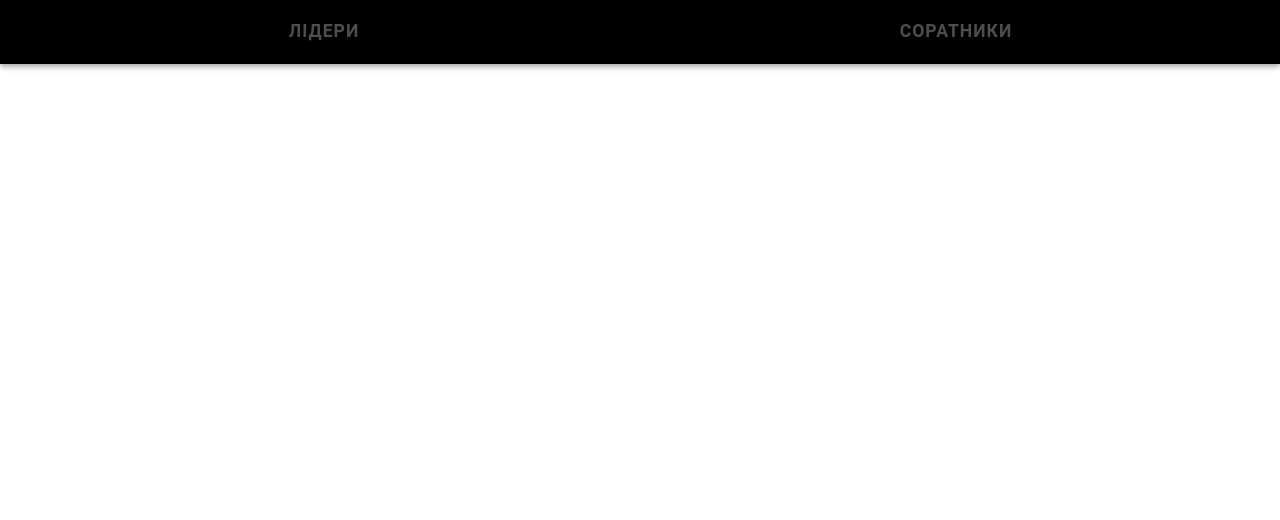
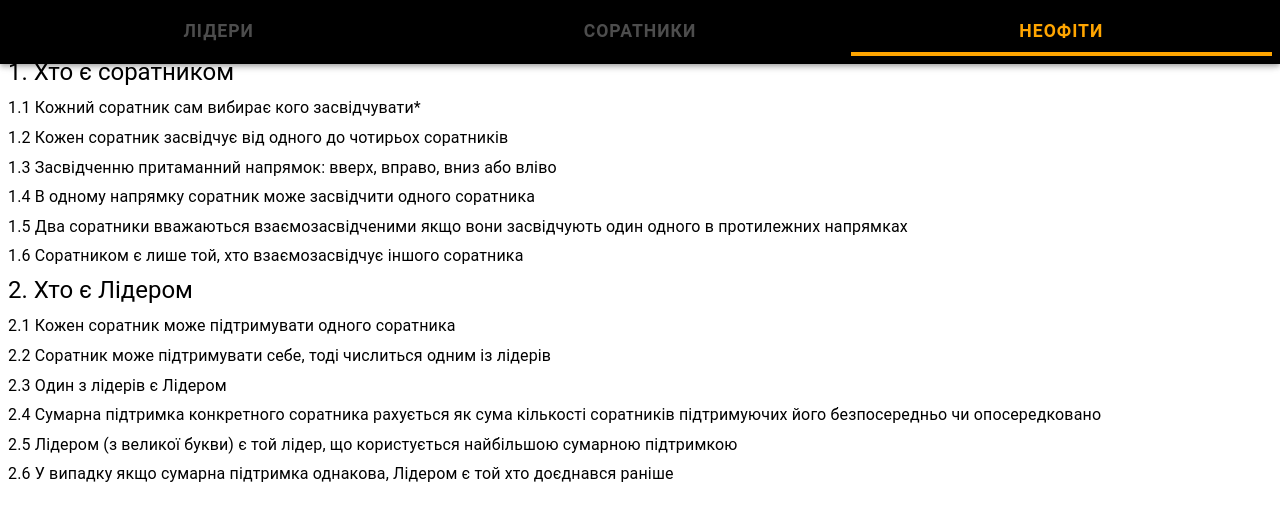
Before and after one commit to livotron/sproba-1, a React (Create React App) app: page /newcomers in a window 1280 px wide. Before the commit this address had no page. Shown: the top 520 px of the page. Built offline with nearby package versions, Linux system fonts and the light colour scheme.

Commit message:
added newcomers page

```diff
--- a/src/App.tsx
+++ b/src/App.tsx
@@ -13,6 +13,7 @@ import LeadersPage from "./features/leaders/leadersPage";
 import { Provider } from "react-redux";
 import store from "./store";
 import { getContrastYIQ } from "./utils/colors";
+import NewcomersPage from "./features/newcomers/NewcomersPage";
 
 export const userColor = "#FFA500";
 
@@ -27,7 +28,7 @@ export const mainTheme = createTheme({
   },
 });
 
-const tabRoutes = ["/", "/associates"];
+const tabRoutes = ["/", "/associates", "/newcomers"];
 
 function MainContent() {
   const location = useLocation();
@@ -96,6 +97,7 @@ function MainContent() {
           >
             <Tab label="ЛІДЕРИ" />
             <Tab label="СОРАТНИКИ" />
+            <Tab label="НЕОФІТИ" />
           </Tabs>
         </Toolbar>
       </AppBar>
@@ -103,6 +105,7 @@ function MainContent() {
         <Route path="/" element={<LeadersPage />} />
         <Route path="/associates" element={<AssociatesPage />} />
         <Route path="/associates/:associate" element={<AssociatesPage />} />
+                <Route path="/newcomers" element={<NewcomersPage />} />
       </Routes>
     </>
   );
--- /dev/null
+++ b/src/features/newcomers/NewcomersPage.tsx
@@ -0,0 +1,57 @@
+import React from "react";
+import { Box, Typography } from "@mui/material";
+
+const NewcomersPage: React.FC = () => {
+  return (
+    <Box>
+      {/* <Typography variant="h6" gutterBottom>
+        Організація засновується на однозначному вирішенні двох питань:
+      </Typography> */}
+      <Typography variant="h5" gutterBottom>
+        1. Хто є соратником
+      </Typography>
+      <Typography variant="body1" gutterBottom>
+        1.1 Кожний соратник сам вибирає кого засвідчувати*
+      </Typography>
+      <Typography variant="body1" gutterBottom>
+        1.2 Кожен соратник засвідчує від одного до чотирьох соратників
+      </Typography>
+      <Typography variant="body1" gutterBottom>
+        1.3 Засвідченню притаманний напрямок: вверх, вправо, вниз або вліво
+      </Typography>
+      <Typography variant="body1" gutterBottom>
+        1.4 В одному напрямку соратник може засвідчити одного соратника
+      </Typography>
+      <Typography variant="body1" gutterBottom>
+        1.5 Два соратники вважаються взаємозасвідченими якщо вони засвідчують
+        один одного в протилежних напрямках
+      </Typography>
+      <Typography variant="body1" gutterBottom>
+        1.6 Соратником є лише той, хто взаємозасвідчує іншого соратника
+      </Typography>
+      <Typography variant="h5" gutterBottom>
+        2. Хто є Лідером
+      </Typography>
+      <Typography variant="body1" gutterBottom>
+        2.1 Кожен соратник може підтримувати одного соратника
+      </Typography>
+      <Typography variant="body1" gutterBottom>
+        2.2 Соратник може підтримувати себе, тоді числиться одним із лідерів
+      </Typography>
+      <Typography variant="body1" gutterBottom>
+        2.3 Один з лідерів є Лідером
+      </Typography>
+      <Typography variant="body1" gutterBottom>
+        2.4 Сумарна підтримка конкретного соратника рахується як сума кількості соратників підтримуючих його безпосередньо чи опосередковано
+      </Typography>
+      <Typography variant="body1" gutterBottom>
+        2.5 Лідером (з великої букви) є той лідер, що користується найбільшою сумарною підтримкою
+      </Typography>
+      <Typography variant="body1" gutterBottom>
+        2.6 У випадку якщо сумарна підтримка однакова, Лідером є той хто доєднався раніше
+      </Typography>
+    </Box>
+  );
+};
+
+export default NewcomersPage;
```
